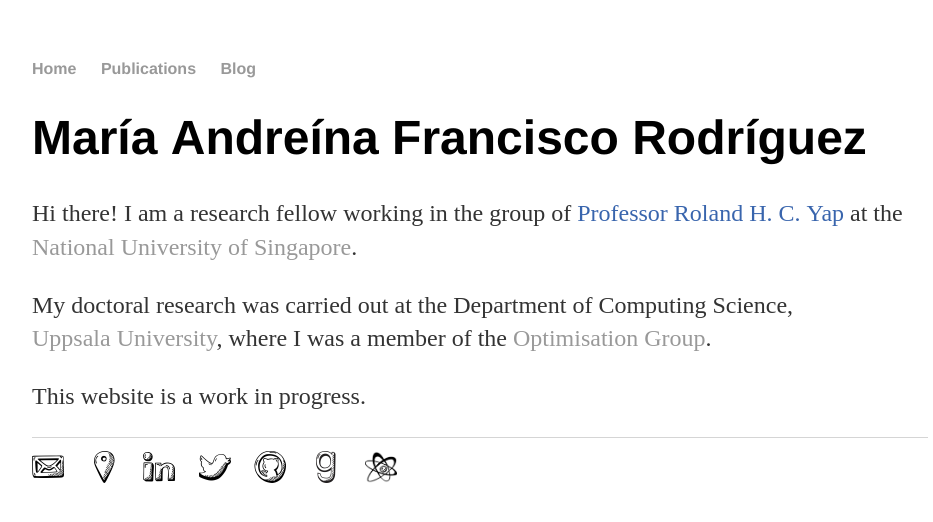
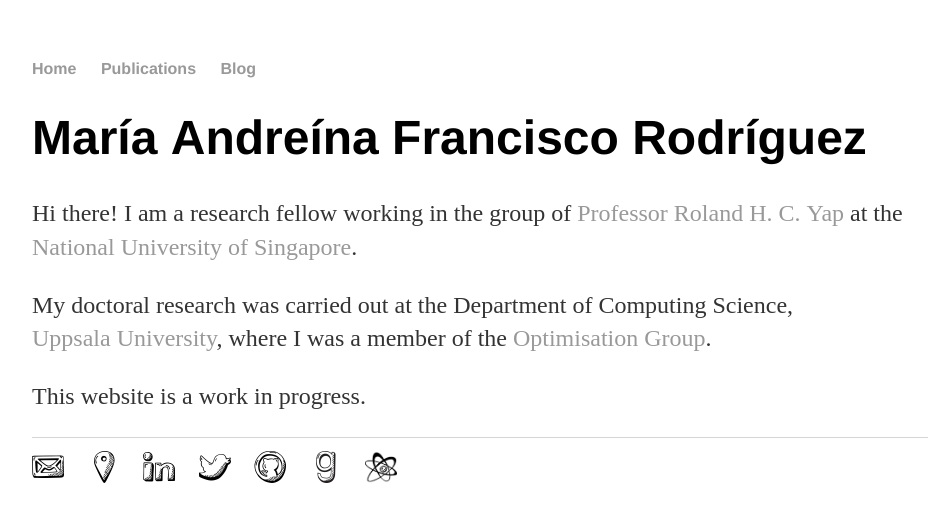
Before and after one commit to andreina-francisco/andreina-francisco.github.io, a Jekyll site: the page built from index.html, in a window 1280 px wide. Shown: the top 522 px of the page, without its empty margins (160-1093 px from the left). Built offline with Jekyll 4.4.1, drawn with Linux system fonts in a browser that asks for light colours; nearby versions of some CDN libraries; a style sheet for code colours, icons or effects is not loaded.

Commit message:
Update index.html

```diff
--- a/index.html
+++ b/index.html
@@ -5,7 +5,7 @@ title: Maria Andreina Francisco Rodriguez
 <div class="blurb">
 	<h1>Mar&iacute;a&nbsp;Andre&iacute;na&nbsp;Francisco&nbsp;Rodr&iacute;guez</h1>
 	<p>Hi there! I am a research fellow working in the group of
-		<a class="text" href="http://www.comp.nus.edu.sg/cs/bio/ryap/">Professor&nbsp;Roland&nbsp;H.&nbsp;C.&nbsp;Yap</a>
+		<a href="http://www.comp.nus.edu.sg/cs/bio/ryap/">Professor&nbsp;Roland&nbsp;H.&nbsp;C.&nbsp;Yap</a>
 		at the <a href="http://www.nus.edu.sg/">National University of Singapore</a>.</p>
 
 	<p>My doctoral research was carried out at the Department of Computing Science,
```
